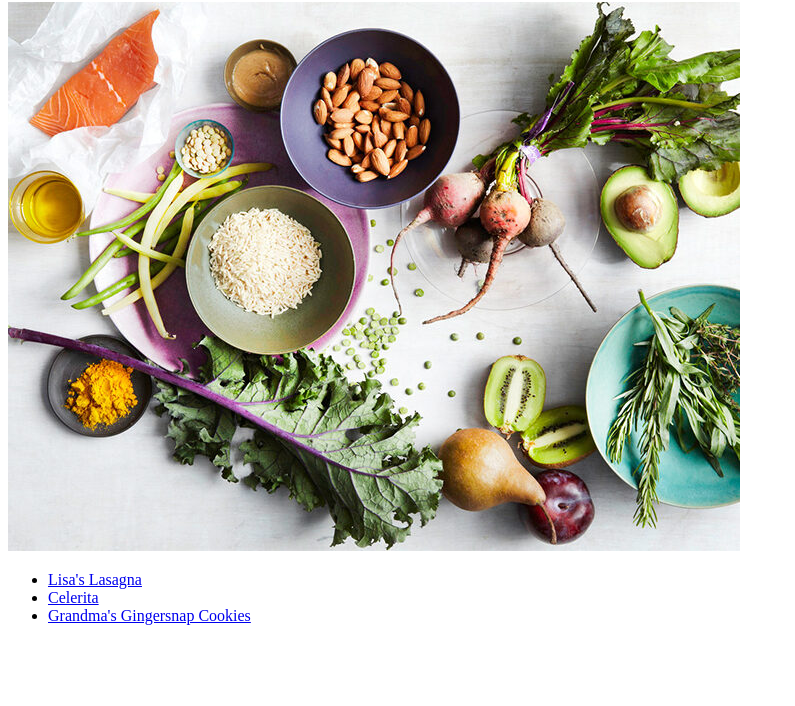
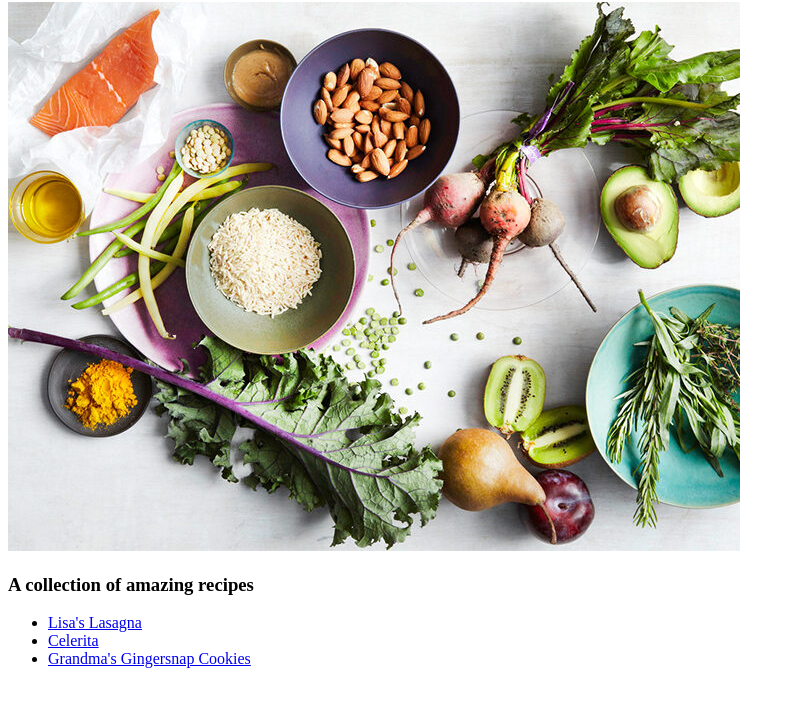
Before and after one commit to UmairAfzal5/odin-recipes, a plain HTML site: page index.html in a window 1280 px wide. Shown: the part 78-784 px from the top of the page, without its empty margins (0-795 px from the left). Drawn offline with Linux system fonts and the light colour scheme.

Commit message:
added an heading for links

```diff
--- a/index.html
+++ b/index.html
@@ -7,6 +7,7 @@
 <body>
     <h1>Odin Recipes</h1>
     <img src="/img/ingredients.jpg" alt="Variety of Ingredients">
+    <h3>A collection of amazing recipes</h3>
     <ul>
         <li><a href="/recipes/lasagna.html">Lisa's Lasagna</a></li>
         <li><a href="/recipes/celerita.html">Celerita</a></li>
```
